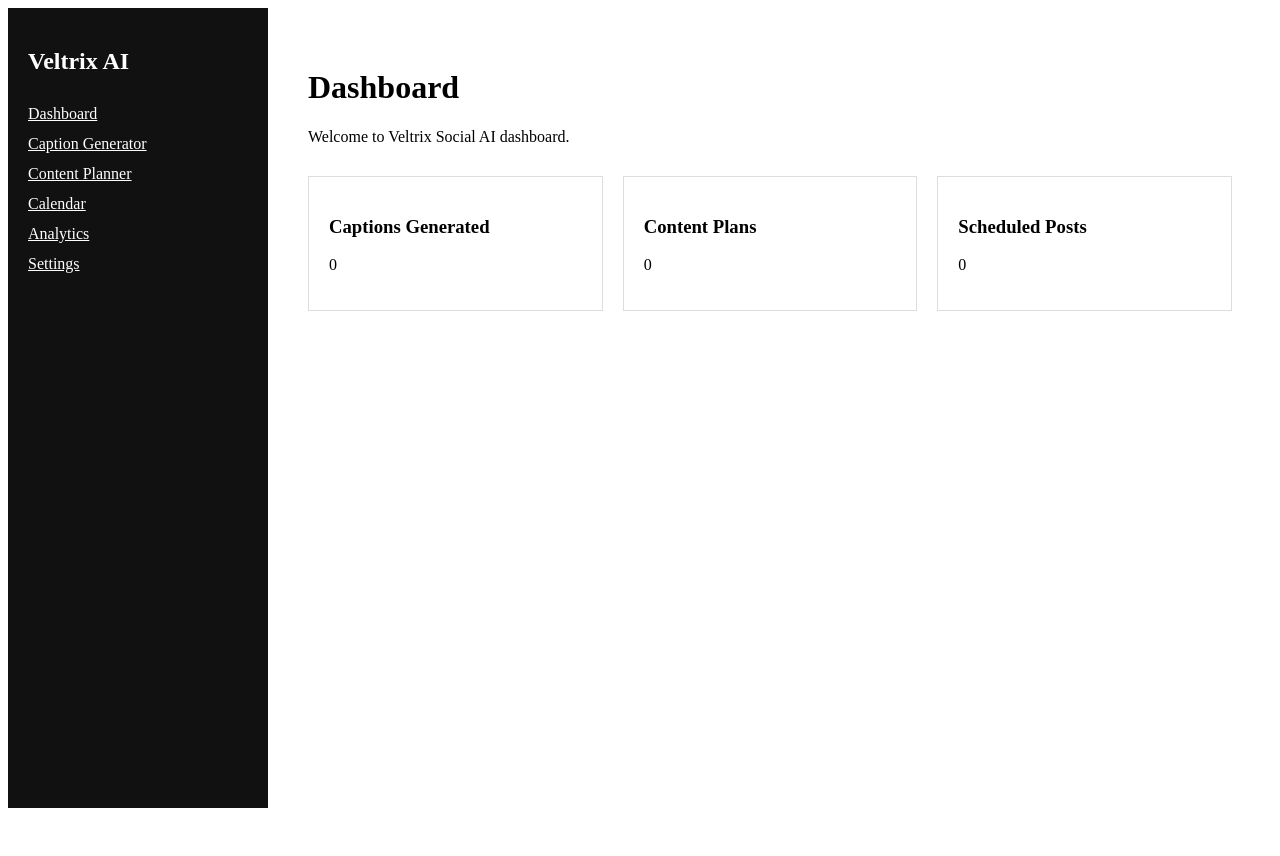
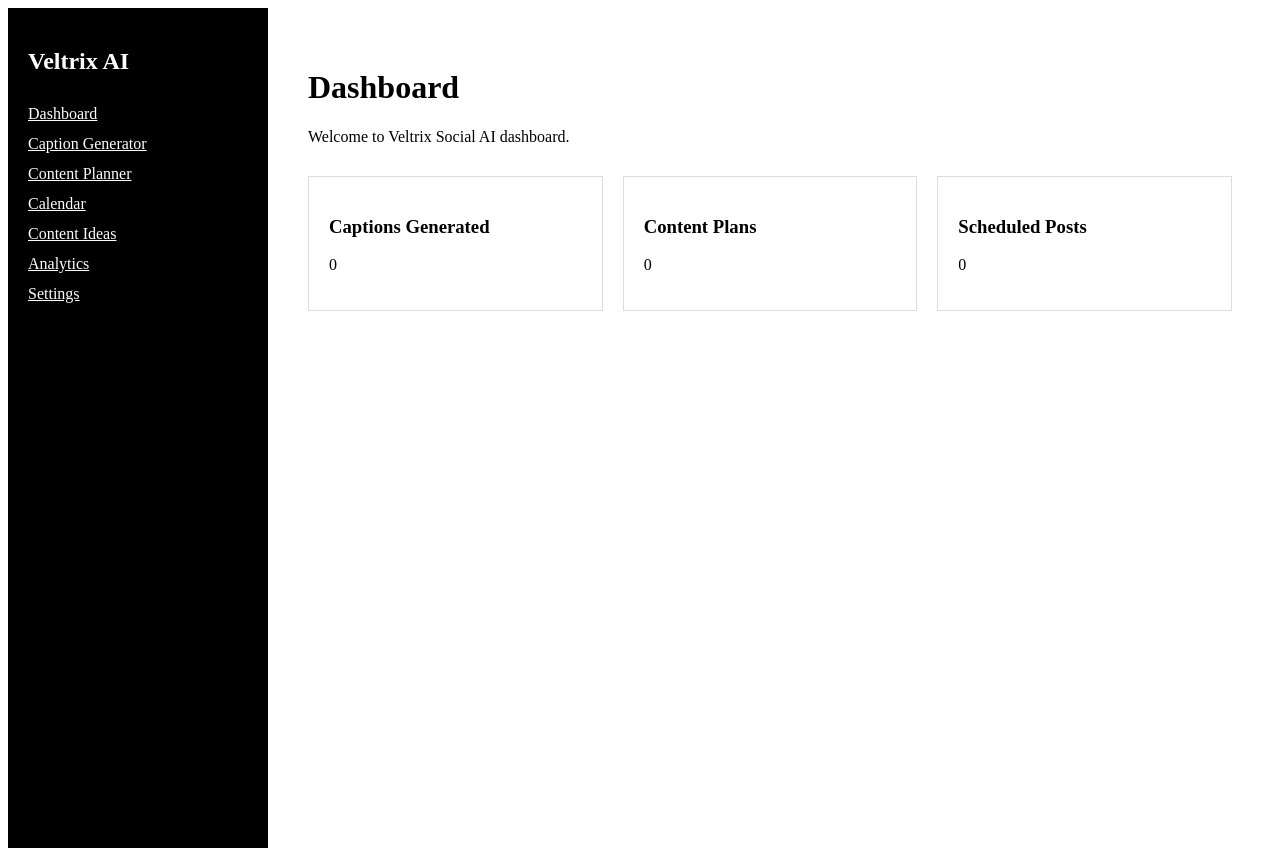
Before and after one commit to syedfaraz0099-sketch/veltrix-social-ai, a Next.js app in the folder frontend/: page /dashboard in a window 1280 px wide. Before the commit the page ends 816 px from the top, so only its background shows below. Built offline with nearby package versions, Linux system fonts and the light colour scheme.

Commit message:
Update layout.tsx

```diff
--- a/frontend/app/dashboard/layout.tsx
+++ b/frontend/app/dashboard/layout.tsx
@@ -1,5 +1,4 @@
-import React from "react"
-import Link from "next/link"
+"use client"
 
 export default function DashboardLayout({
 children,
@@ -7,53 +6,57 @@ export default function DashboardLayout({
 children: React.ReactNode
 }) {
 return (
-    <div style={{ display: "flex", minHeight: "100vh" }}>
+<div style={{ display: "flex" }}>
 
   {/* Sidebar */}
-      <aside
+  <div
     style={{
       width: "220px",
-          background: "#111",
-          color: "white",
-          padding: "20px"
+      background: "#000",
+      color: "#fff",
+      minHeight: "100vh",
+      padding: "20px",
     }}
   >
     <h2>Veltrix AI</h2>
 
-        <nav style={{ marginTop: "30px" }}>
+    <div style={{ marginTop: "30px", display: "flex", flexDirection: "column", gap: "12px" }}>
 
-          <Link href="/dashboard" style={{display:"block", marginBottom:"12px", color:"white"}}>
-            Dashboard
-          </Link>
+      <a href="/dashboard" style={{ color: "#fff" }}>Dashboard</a>
 
-          <Link href="/dashboard/caption" style={{display:"block", marginBottom:"12px", color:"white"}}>
+      <a href="/dashboard/caption" style={{ color: "#fff" }}>
         Caption Generator
-          </Link>
+      </a>
 
-          <Link href="/dashboard/planner" style={{display:"block", marginBottom:"12px", color:"white"}}>
+      <a href="/dashboard/planner" style={{ color: "#fff" }}>
         Content Planner
-          </Link>
+      </a>
 
-          <Link href="/dashboard/calendar" style={{display:"block", marginBottom:"12px", color:"white"}}>
+      <a href="/dashboard/calendar" style={{ color: "#fff" }}>
         Calendar
-          </Link>
+      </a>
 
-          <Link href="/dashboard/analytics" style={{display:"block", marginBottom:"12px", color:"white"}}>
+      <a href="/dashboard/ideas" style={{ color: "#fff" }}>
+        Content Ideas
+      </a>
+
+      <a href="/dashboard/analytics" style={{ color: "#fff" }}>
         Analytics
-          </Link>
+      </a>
 
-          <Link href="/dashboard/settings" style={{display:"block", marginBottom:"12px", color:"white"}}>
+      <a href="/dashboard/settings" style={{ color: "#fff" }}>
         Settings
-          </Link>
+      </a>
 
-        </nav>
-      </aside>
+    </div>
+  </div>
 
   {/* Page Content */}
-      <main style={{ flex: 1, padding: "40px" }}>
+  <div style={{ flex: 1, padding: "40px" }}>
     {children}
-      </main>
+  </div>
 
 </div>
+
 )
 }
```
Lines whose indentation alone changed are shown as unchanged.
